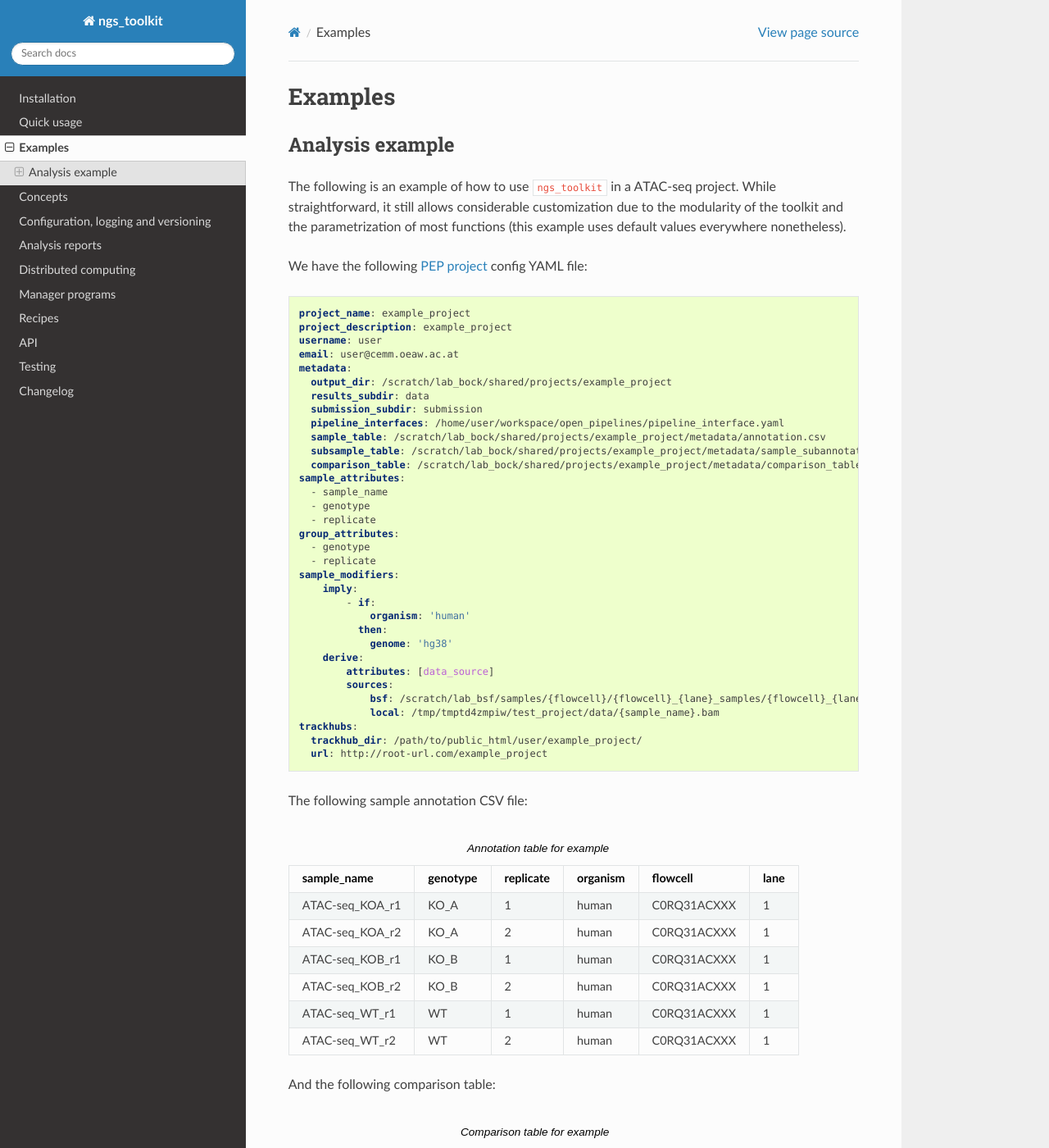
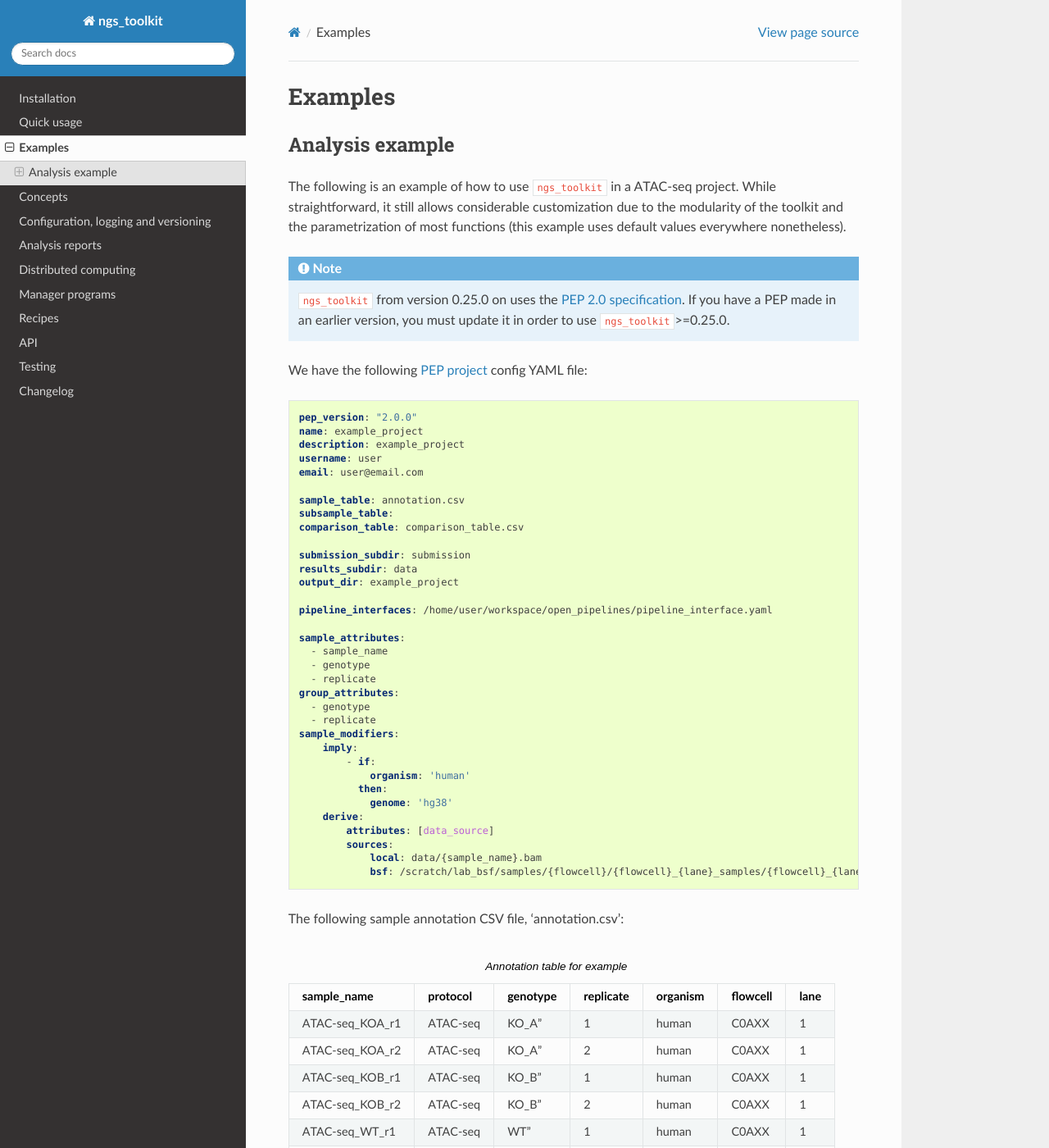
Before and after one commit to afrendeiro/toolkit, a Sphinx documentation site: the page built from docs/source/examples.rst, in a window 1280 px wide and 1400 px high. Shown: the whole window at 82% size. Built offline with Sphinx 7.4.7 and the Read the Docs theme 2.0.0, drawn with Linux system fonts in a browser that asks for light colours; some of the changed text lies outside the part shown.

Commit message:
update docs [ci skip]

```diff
--- a/docs/source/examples.rst
+++ b/docs/source/examples.rst
@@ -8,23 +8,30 @@ Analysis example
 The following is an example of how to use ``ngs_toolkit`` in a ATAC-seq project.
 While straightforward, it still allows considerable customization due to the modularity of the toolkit and the parametrization of most functions (this example uses default values everywhere nonetheless).
 
+.. note::
+    ``ngs_toolkit`` from version 0.25.0 on uses the `PEP 2.0 specification <http://pep.databio.org/en/2.0.0/specification/>`_. If you have a PEP made in an earlier version, you must update it in order to use ``ngs_toolkit``>=0.25.0.
 
-We have the following `PEP project <https://peppy.readthedocs.io>`_ config YAML file:
+
+We have the following `PEP project <http://pep.databio.org/>`_ config YAML file:
 
 .. code-block:: yaml
 
-    project_name: example_project
-    project_description: example_project
+    pep_version: "2.0.0"
+    name: example_project
+    description: example_project
     username: user
-    email: user@cemm.oeaw.ac.at
-    metadata:
-      output_dir: /scratch/lab_bock/shared/projects/example_project
-      results_subdir: data
-      submission_subdir: submission
-      pipeline_interfaces: /home/user/workspace/open_pipelines/pipeline_interface.yaml
-      sample_table: /scratch/lab_bock/shared/projects/example_project/metadata/annotation.csv
-      subsample_table: /scratch/lab_bock/shared/projects/example_project/metadata/sample_subannotation.csv
-      comparison_table: /scratch/lab_bock/shared/projects/example_project/metadata/comparison_table.csv
+    email: user@email.com
+
+    sample_table: annotation.csv
+    subsample_table:
+    comparison_table: comparison_table.csv
+
+    submission_subdir: submission
+    results_subdir: data
+    output_dir: example_project
+
+    pipeline_interfaces: /home/user/workspace/open_pipelines/pipeline_interface.yaml
+
     sample_attributes:
       - sample_name
       - genotype
@@ -41,27 +48,25 @@ We have the following `PEP project <https://peppy.readthedocs.io>`_ config YAML
         derive:
             attributes: [data_source]
             sources:
+                local: data/{sample_name}.bam
                 bsf: /scratch/lab_bsf/samples/{flowcell}/{flowcell}_{lane}_samples/{flowcell}_{lane}#{BSF_name}.bam
-                local: /tmp/tmptd4zmpiw/test_project/data/{sample_name}.bam
-    trackhubs:
-      trackhub_dir: /path/to/public_html/user/example_project/
-      url: http://root-url.com/example_project
 
 
-The following sample annotation CSV file:
+
+The following sample annotation CSV file, 'annotation.csv':
 
 .. csv-table:: Annotation table for example
-   :header: "sample_name", "genotype", "replicate", "organism", flowcell, lane
+   :header: "sample_name", "protocol", "genotype", "replicate", "organism", flowcell, lane
 
-    "ATAC-seq_KOA_r1",  "KO_A",   "1",   "human", "C0RQ31ACXXX",   "1"
-    "ATAC-seq_KOA_r2",  "KO_A",   "2",   "human", "C0RQ31ACXXX",   "1"
-    "ATAC-seq_KOB_r1",  "KO_B",   "1",   "human", "C0RQ31ACXXX",   "1"
-    "ATAC-seq_KOB_r2",  "KO_B",   "2",   "human", "C0RQ31ACXXX",   "1"
-    "ATAC-seq_WT_r1",   "WT",   "1",    "human",    "C0RQ31ACXXX", "1"
-    "ATAC-seq_WT_r2",   "WT",    "2",   "human", "C0RQ31ACXXX",    "1"
+    "ATAC-seq_KOA_r1",  "ATAC-seq", KO_A",   "1",   "human", "C0AXX",   "1"
+    "ATAC-seq_KOA_r2",  "ATAC-seq", KO_A",   "2",   "human", "C0AXX",   "1"
+    "ATAC-seq_KOB_r1",  "ATAC-seq", KO_B",   "1",   "human", "C0AXX",   "1"
+    "ATAC-seq_KOB_r2",  "ATAC-seq", KO_B",   "2",   "human", "C0AXX",   "1"
+    "ATAC-seq_WT_r1",   "ATAC-seq", WT",     "1",   "human", "C0AXX",   "1"
+    "ATAC-seq_WT_r2",   "ATAC-seq", WT",     "2",   "human", "C0AXX",   "1"
 
 
-And the following comparison table:
+And the following comparison table, 'comparison_table.csv':
 
 .. csv-table:: Comparison table for example
    :header: "comparison_name", "comparison_side", "sample_name", "sample_group"
@@ -87,8 +92,7 @@ ATAC-seq analysis example
     from ngs_toolkit.atacseq import ATACSeqAnalysis
 
     # Start project and analysis objects
-    analysis = ATACSeqAnalysis(
-        from_pep=os.path.join("metadata", "project_config.yaml"))
+    analysis = ATACSeqAnalysis(from_pep="project_config.yaml")
 
     # Generate consensus peak set and annotate it
     ## get consensus peak set from all samples
```
Also changed, not shown: other parts of docs/source/examples.rst (+0 -7 lines), 1 other file.
